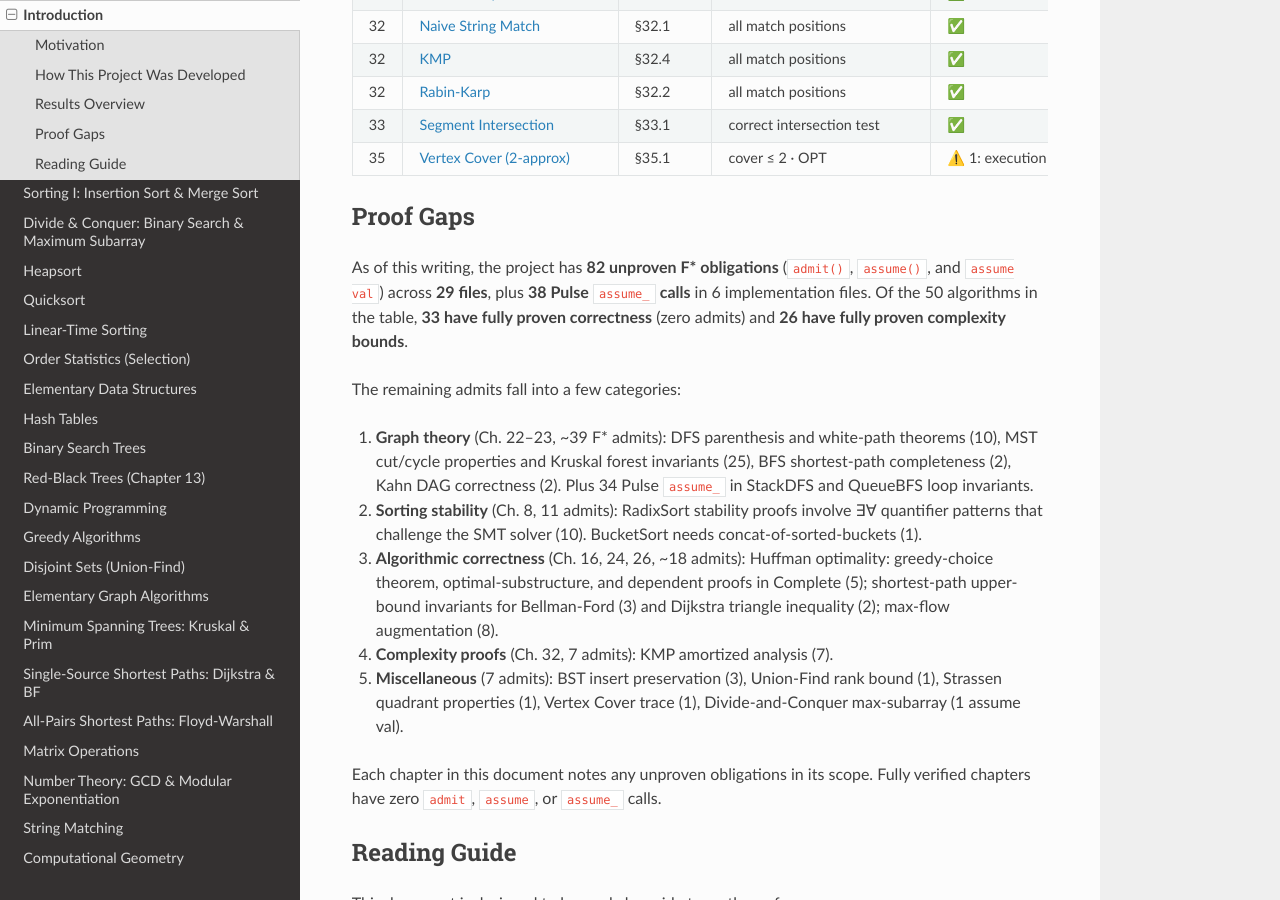
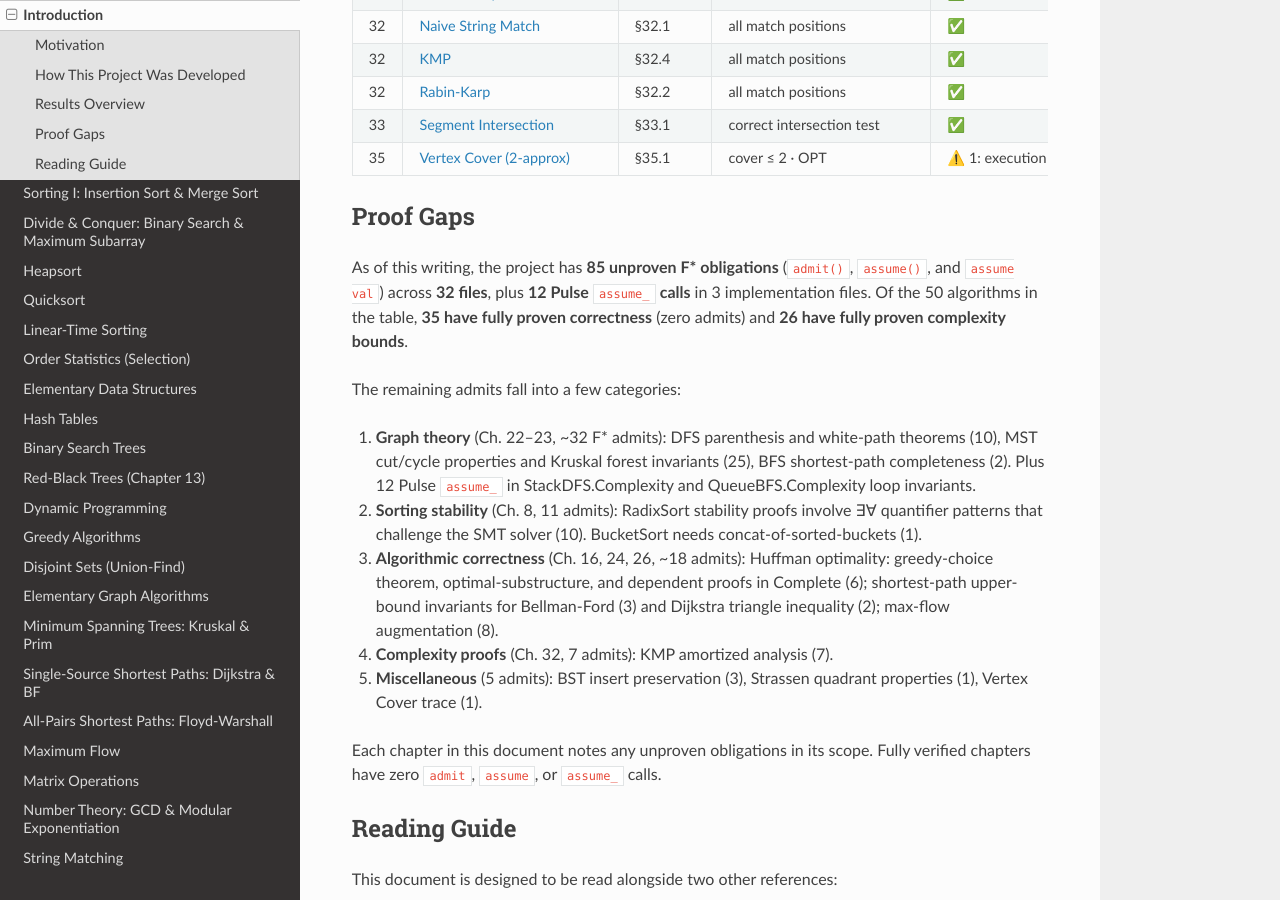
Before and after one commit to FStarLang/AlgoStar, a Sphinx documentation site: the page built from doc/intro.rst, in a window 1280 px wide and 900 px high, scrolled down 3779 px. Built offline with Sphinx 7.4.7 and the Read the Docs theme 3.1.0, drawn with Linux system fonts in a browser that asks for light colours; some of the changed text lies outside the part shown.

Commit message:
Phase 1: Documentation and code comment updates
- Fix stale headers: KahnTopologicalSort.Complexity (0 admits, not 'Uses admit()'),
  BST.Delete.Spec (0 admits, not 5), BST.Insert.Spec (3 admits, not 13),
  KMP.StrengthenedSpec (0 admits), VertexCover.Spec (1 admit, not 0)
- ch22_graphs.rst: Kahn topological sort now fully verified (0 admits),
  added Defs module description, updated verification status table
- Create ch26_max_flow.rst: new doc for MaxFlow stub (8 assumes, honest)
- index.rst: add ch26_max_flow between ch25 and ch28
- README.md: fix overstatement ('Zero admits across ~18,000 lines' ->
  accurate counts: 148 files zero admits, 32 files with 97 obligations)
- intro.rst: update admit counts (82->85 F*, 38->12 assume_), update
  Kahn entry to ✅, fix category breakdown
- ch16_greedy.rst: Huffman.Spec has 4 assumes not 3

Co-authored-by: Copilot <223556219+Copilot@users.noreply.github.com>

```diff
--- a/doc/index.rst
+++ b/doc/index.rst
@@ -40,6 +40,7 @@ the F*/Z3 toolchain, unless explicitly marked otherwise.
    ch23_mst
    ch24_sssp
    ch25_apsp
+   ch26_max_flow
    ch28_matrix_ops
    ch31_number_theory
    ch32_string_match
--- a/doc/intro.rst
+++ b/doc/intro.rst
@@ -327,8 +327,8 @@ lines. The table below summarizes the status of each algorithm.
      - :ref:`Kahn Topological Sort <Ch22_Graphs>`
      - §22.4
      - valid topological order
-     - ⚠️ 2: DAG correctness
-     - ✅ Linked O(V+E)
+     - ✅
+     - ✅ Linked O(V²)
    * - 23
      - :ref:`Kruskal MST <Ch23_MST>`
      - §23.2
@@ -429,19 +429,19 @@ lines. The table below summarizes the status of each algorithm.
 Proof Gaps
 ----------
 
-As of this writing, the project has **82 unproven F\* obligations**
-(``admit()``, ``assume()``, and ``assume val``) across **29 files**,
-plus **38 Pulse** ``assume_`` **calls** in 6 implementation files.
-Of the 50 algorithms in the table, **33 have fully proven correctness**
+As of this writing, the project has **85 unproven F\* obligations**
+(``admit()``, ``assume()``, and ``assume val``) across **32 files**,
+plus **12 Pulse** ``assume_`` **calls** in 3 implementation files.
+Of the 50 algorithms in the table, **35 have fully proven correctness**
 (zero admits) and **26 have fully proven complexity bounds**.
 
 The remaining admits fall into a few categories:
 
-1. **Graph theory** (Ch. 22–23, ~39 F\* admits): DFS parenthesis and
+1. **Graph theory** (Ch. 22–23, ~32 F\* admits): DFS parenthesis and
    white-path theorems (10), MST cut/cycle properties and Kruskal
-   forest invariants (25), BFS shortest-path completeness (2),
-   Kahn DAG correctness (2). Plus 34 Pulse ``assume_`` in
-   StackDFS and QueueBFS loop invariants.
+   forest invariants (25), BFS shortest-path completeness (2).
+   Plus 12 Pulse ``assume_`` in StackDFS.Complexity and
+   QueueBFS.Complexity loop invariants.
 
 2. **Sorting stability** (Ch. 8, 11 admits): RadixSort stability
    proofs involve ∃∀ quantifier patterns that challenge the SMT
@@ -449,17 +449,16 @@ The remaining admits fall into a few categories:
 
 3. **Algorithmic correctness** (Ch. 16, 24, 26, ~18 admits): Huffman
    optimality: greedy-choice theorem, optimal-substructure, and
-   dependent proofs in Complete (5); shortest-path upper-bound
+   dependent proofs in Complete (6); shortest-path upper-bound
    invariants for Bellman-Ford (3) and Dijkstra triangle
    inequality (2); max-flow augmentation (8).
 
 4. **Complexity proofs** (Ch. 32, 7 admits): KMP
    amortized analysis (7).
 
-5. **Miscellaneous** (7 admits):
-   BST insert preservation (3), Union-Find rank bound (1),
-   Strassen quadrant properties (1), Vertex Cover trace (1),
-   Divide-and-Conquer max-subarray (1 assume val).
+5. **Miscellaneous** (5 admits):
+   BST insert preservation (3),
+   Strassen quadrant properties (1), Vertex Cover trace (1).
 
 Each chapter in this document notes any unproven obligations in its
 scope.  Fully verified chapters have zero ``admit``, ``assume``, or
```
Also changed, not shown: README.md (+3 -2 lines), doc/ch16_greedy.rst (+6 -6 lines), doc/ch22_graphs.rst (+20 -9 lines), doc/ch26_max_flow.rst (added, +129 -0 lines), 5 other files.
